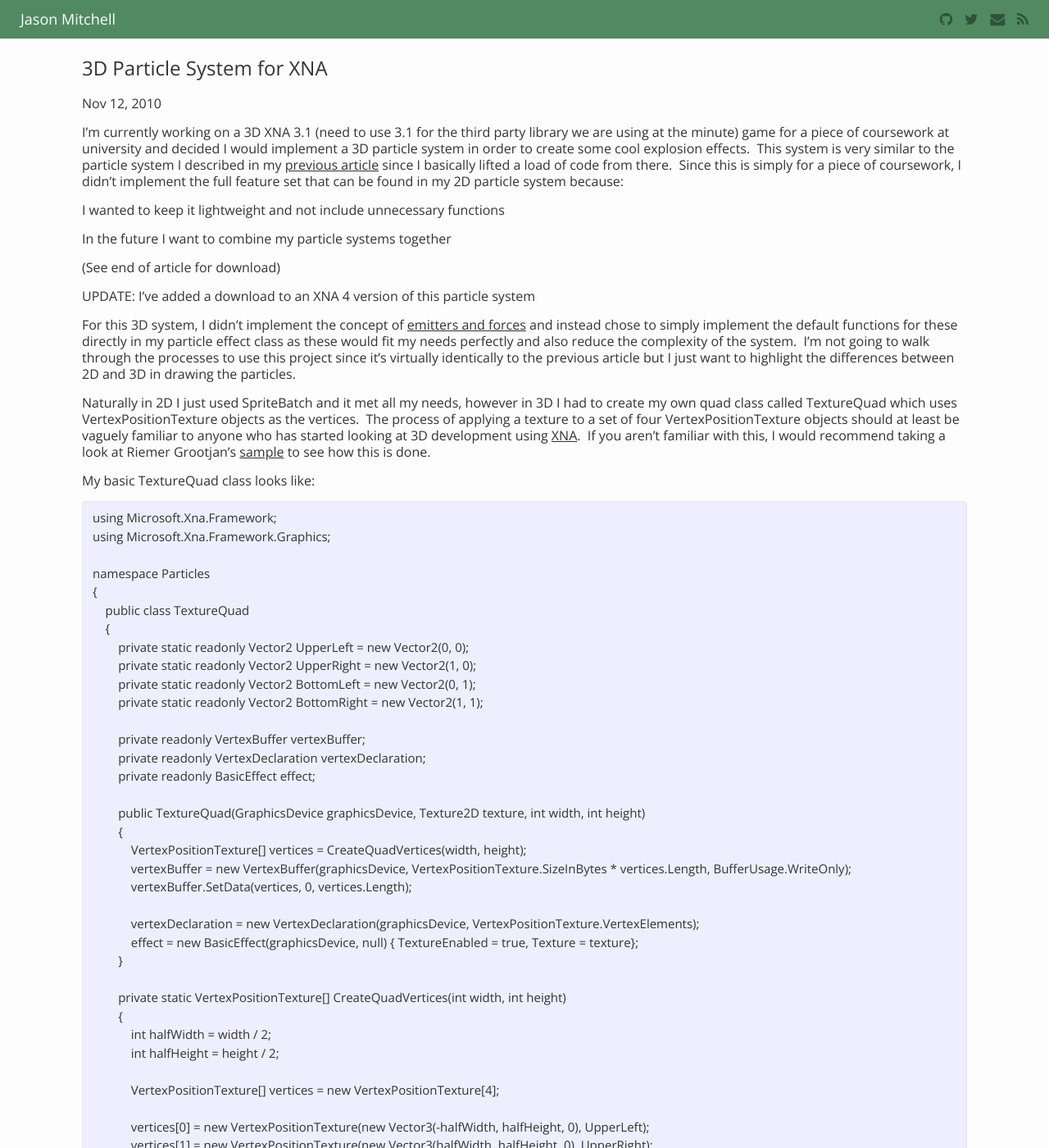
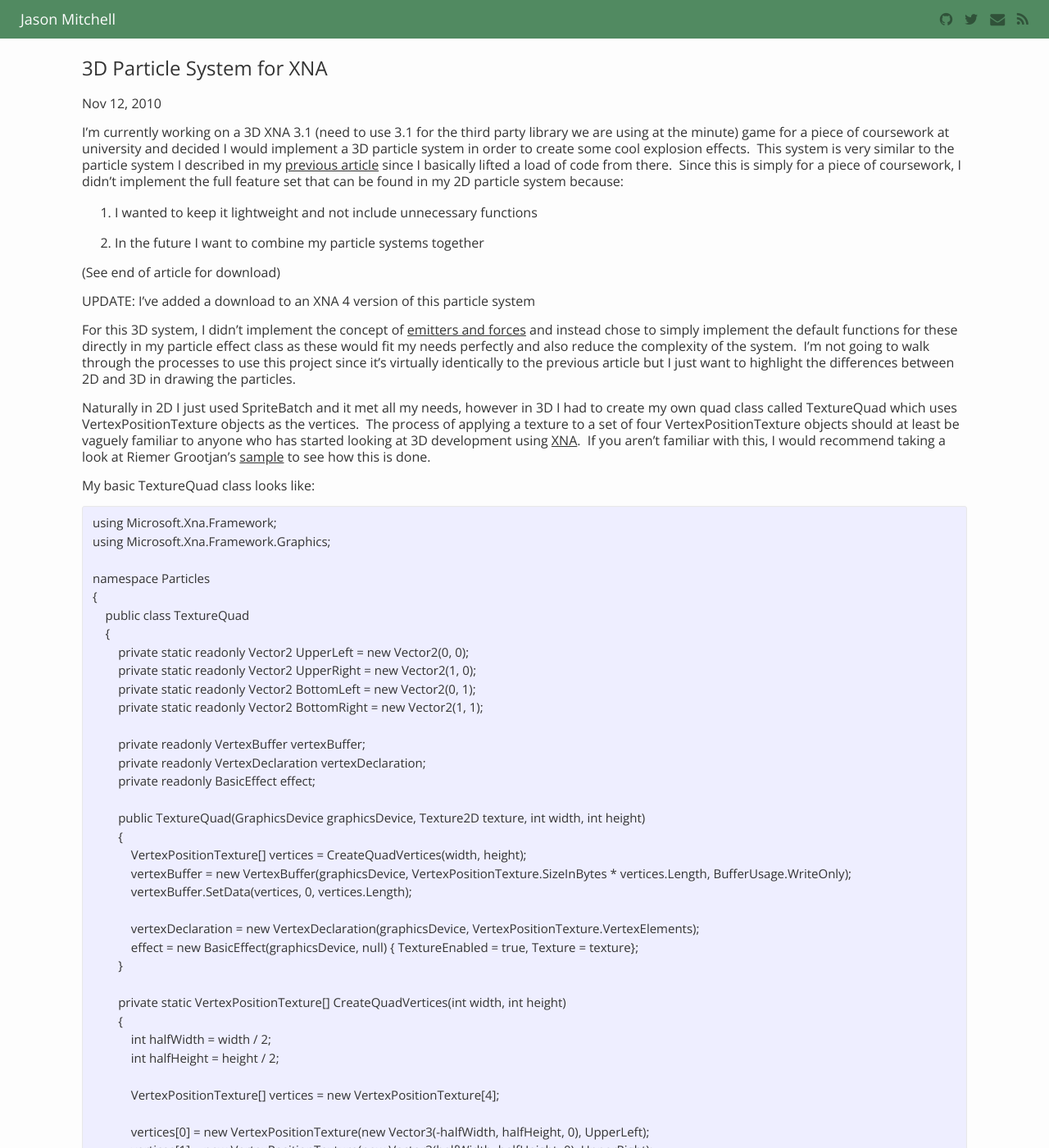
Before and after one commit to jsoncodes/jsoncodes.github.io, a Jekyll site: the page built from _posts/2010-11-12-3d-particle-system-for-xna.markdown, in a window 1280 px wide and 1400 px high. Shown: the whole window at 82% size. Built offline with Jekyll 4.4.1, drawn with Linux system fonts in a browser that asks for light colours; nearby versions of some CDN libraries; comment, search, counter and statistics services are not loaded.

Commit message:
Fixing list indentation

```diff
--- a/_sass/core/_reset.scss
+++ b/_sass/core/_reset.scss
@@ -15,7 +15,7 @@ a, abbr, acronym, address, big, cite, code,
 del, dfn, em, img, ins, kbd, q, s, samp,
 small, strike, strong, sub, sup, tt, var,
 b, u, i, center,
-dl, dt, dd, ol, ul, li,
+dl, dt, dd,
 fieldset, form, label, legend,
 table, caption, tbody, tfoot, thead, tr, th, td,
 article, aside, canvas, details, embed,
@@ -37,9 +37,6 @@ footer, header, hgroup, menu, nav, section {
 body {
   line-height: 1;
 }
-ol, ul {
-  list-style: none;
-}
 blockquote, q {
   quotes: none;
 }
```
